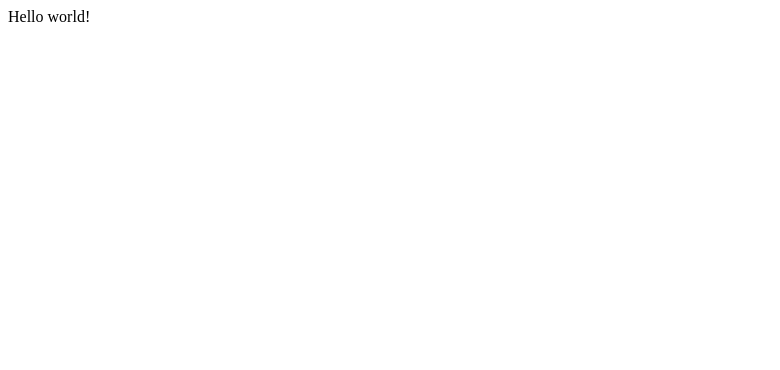
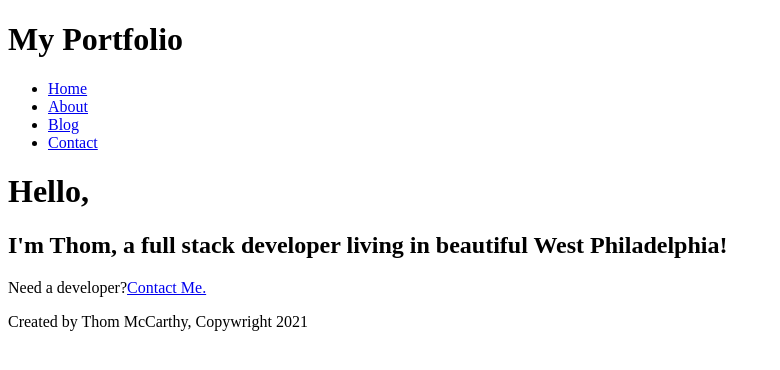
Before and after one commit to thommccarthy/gatsby-portfolio, a Gatsby site: page / in a window 1280 px wide. Shown: the whole page, without its empty margins (0-780 px from the left). Built offline with nearby package versions, Linux system fonts and the light colour scheme; Gatsby itself is replaced by a stand-in of ours.

Commit message:
added header footer and layout components

```diff
--- /dev/null
+++ b/src/components/footer.js
@@ -0,0 +1,11 @@
+import React from "react"
+
+const Footer = () => {
+  return (
+    <div>
+      <p>Created by Thom McCarthy, Copywright 2021</p>
+    </div>
+  )
+}
+
+export default Footer
--- /dev/null
+++ b/src/components/header.js
@@ -0,0 +1,28 @@
+import React from "react"
+import { Link } from "gatsby"
+
+const Header = () => {
+  return (
+    <div>
+      <h1>My Portfolio</h1>
+      <nav>
+        <ul>
+          <li>
+            <Link to="/">Home</Link>
+          </li>
+          <li>
+            <Link to="/about">About</Link>
+          </li>
+          <li>
+            <Link to="/blog">Blog</Link>
+          </li>
+          <li>
+            <Link to="/contact">Contact</Link>
+          </li>
+        </ul>
+      </nav>
+    </div>
+  )
+}
+
+export default Header
--- /dev/null
+++ b/src/components/layout.js
@@ -0,0 +1,15 @@
+import React from "react"
+import Header from "./header"
+import Footer from "./footer"
+
+const Layout = props => {
+  return (
+    <div>
+      <Header />
+      {props.children}
+      <Footer />
+    </div>
+  )
+}
+
+export default Layout
--- a/src/pages/index.js
+++ b/src/pages/index.js
@@ -1,5 +1,19 @@
 import React from "react"
+import { Link } from "gatsby"
 
-export default function Home() {
-  return <div>Hello world!</div>
+import Layout from "../components/layout"
+
+const IndexPage = () => {
+  return (
+    <Layout>
+      <h1>Hello,</h1>
+      <h2>
+        I'm Thom, a full stack developer living in beautiful West Philadelphia!
+      </h2>
+      <p>
+        Need a developer?<Link to="/contact">Contact Me.</Link>
+      </p>
+    </Layout>
+  )
 }
+export default IndexPage
```
Also changed, not shown: src/pages/about.js (added, +17 -0 lines), src/pages/blog.js (added, +15 -0 lines), src/pages/contact.js (added, +20 -0 lines).
